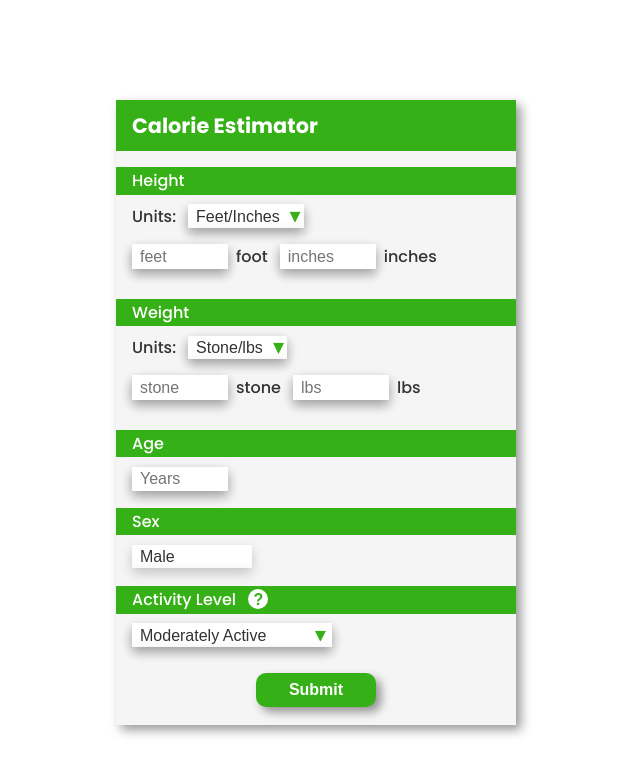
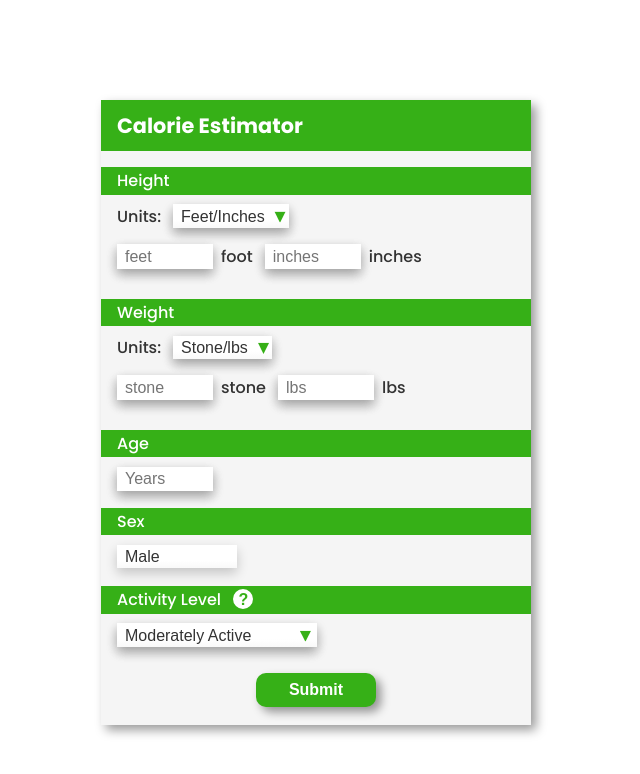
Before and after one commit to lewisRotchell/calorie-estimator-v2, a React (Create React App) app: page / in a window 1280 px wide. Shown: the top 774 px of the page, without its empty margins (324-964 px from the left). Built offline with nearby package versions, Linux system fonts and the light colour scheme.

Commit message:
Fixed width

```diff
--- a/src/components/CalorieContainer.module.scss
+++ b/src/components/CalorieContainer.module.scss
@@ -4,7 +4,7 @@
 .calorieContainer {
   height: 100vh;
   max-height: 625px;
-  max-width: 400px;
+  max-width: 430px;
   margin: 0 auto;
   background-color: #f5f5f5;
   box-shadow: 5px 5px 10px rgba(0, 0, 0, 0.4);
```
